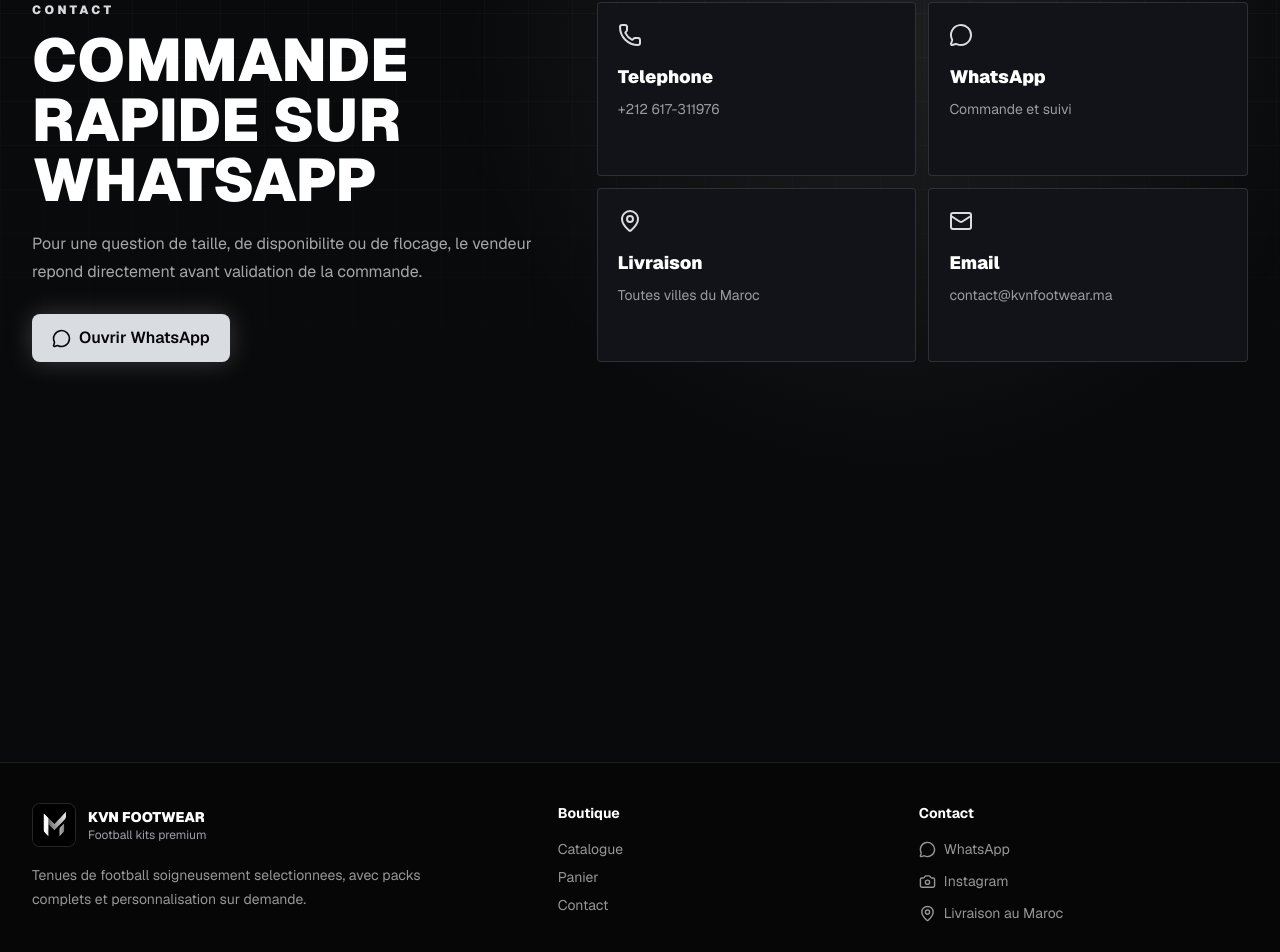
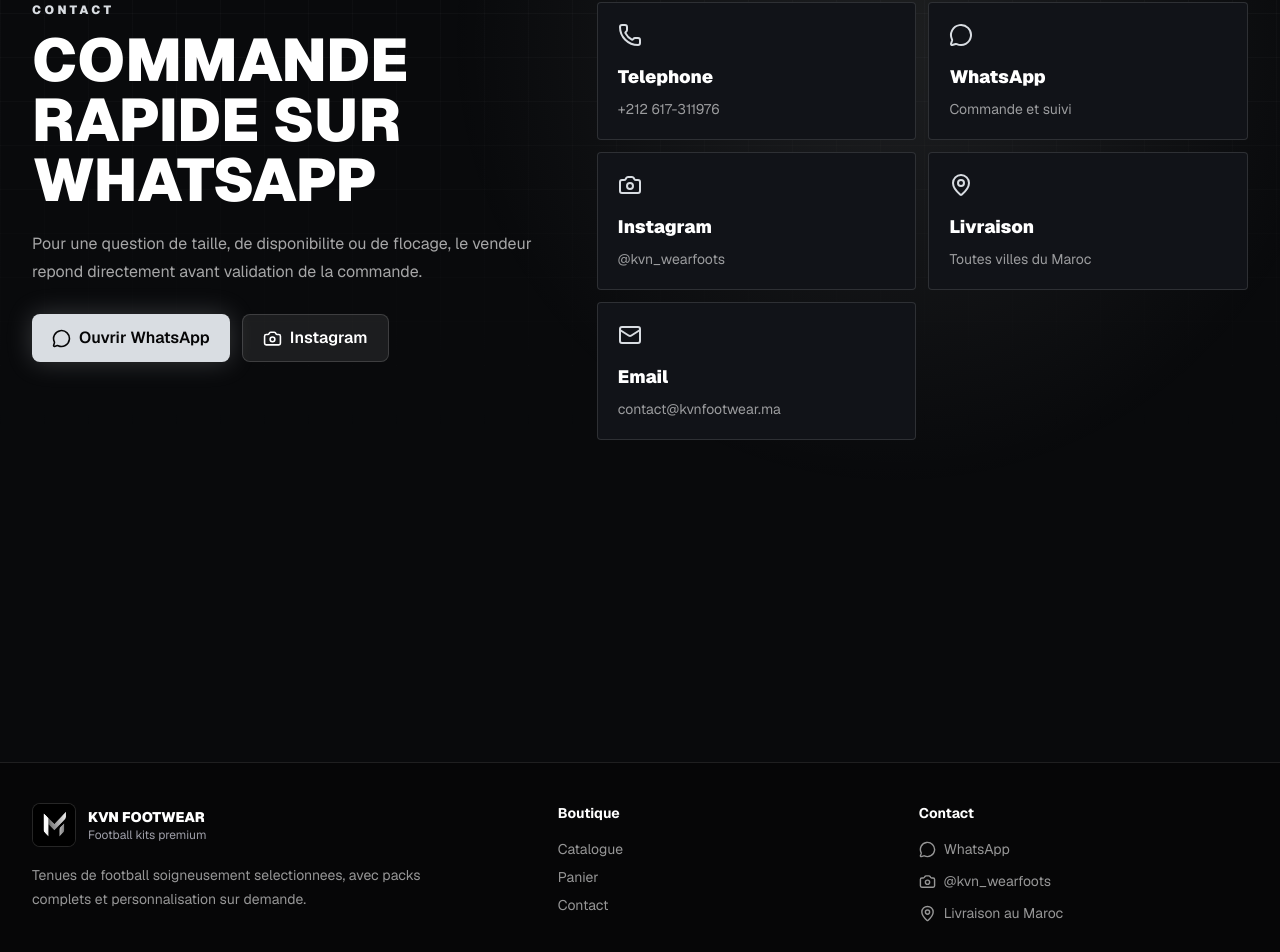
Before and after one commit to Exodiaaaa/jersey-store, a Next.js app: page /contact in a window 1280 px wide. Shown: the part 119-1071 px from the top of the page. Built offline with nearby package versions, Linux system fonts and the light colour scheme.

Commit message:
fix: repair packs, admin protection and add Instagram

```diff
--- a/src/app/contact/page.tsx
+++ b/src/app/contact/page.tsx
@@ -1,5 +1,5 @@
-import { Mail, MapPin, MessageCircle, Phone } from "lucide-react";
-import { whatsappPhoneNumber } from "@/data/catalog";
+import { Camera, Mail, MapPin, MessageCircle, Phone } from "lucide-react";
+import { instagramUrl, whatsappPhoneNumber } from "@/data/catalog";
 import { LinkButton } from "@/components/ui/button";
 
 export default function ContactPage() {
@@ -14,15 +14,22 @@
           Pour une question de taille, de disponibilite ou de flocage, le vendeur repond directement avant
           validation de la commande.
         </p>
-        <LinkButton className="mt-7" href={`https://wa.me/${whatsappPhoneNumber}`} size="lg">
-          <MessageCircle size={19} />
-          Ouvrir WhatsApp
-        </LinkButton>
+        <div className="mt-7 flex flex-wrap gap-3">
+          <LinkButton href={`https://wa.me/${whatsappPhoneNumber}`} size="lg">
+            <MessageCircle size={19} />
+            Ouvrir WhatsApp
+          </LinkButton>
+          <LinkButton href={instagramUrl} rel="noreferrer" size="lg" target="_blank" variant="secondary">
+            <Camera size={19} />
+            Instagram
+          </LinkButton>
+        </div>
       </div>
       <div className="grid gap-3 sm:grid-cols-2">
         {[
           [Phone, "Telephone", "+212 617-311976"],
           [MessageCircle, "WhatsApp", "Commande et suivi"],
+          [Camera, "Instagram", "@kvn_wearfoots"],
           [MapPin, "Livraison", "Toutes villes du Maroc"],
           [Mail, "Email", "contact@kvnfootwear.ma"],
         ].map(([Icon, title, value]) => (
--- a/src/components/cart/cart-view.tsx
+++ b/src/components/cart/cart-view.tsx
@@ -64,6 +64,7 @@
                 <div className="flex items-center gap-2">
                   <div className="inline-flex h-10 items-center rounded-lg border border-white/10 bg-zinc-950">
                     <button
+                      aria-label={`Diminuer la quantite de ${item.productName}`}
                       className="grid h-10 w-9 place-items-center"
                       onClick={() => updateQuantity(item.id, item.quantity - 1)}
                       type="button"
@@ -72,6 +73,7 @@
                     </button>
                     <span className="w-8 text-center text-sm font-bold">{item.quantity}</span>
                     <button
+                      aria-label={`Augmenter la quantite de ${item.productName}`}
                       className="grid h-10 w-9 place-items-center"
                       onClick={() => updateQuantity(item.id, item.quantity + 1)}
                       type="button"
@@ -79,7 +81,13 @@
                       <Plus size={15} />
                     </button>
                   </div>
-                  <Button onClick={() => removeItem(item.id)} size="icon" type="button" variant="danger">
+                  <Button
+                    aria-label={`Supprimer ${item.productName} du panier`}
+                    onClick={() => removeItem(item.id)}
+                    size="icon"
+                    type="button"
+                    variant="danger"
+                  >
                     <Trash2 size={16} />
                   </Button>
                 </div>
--- a/src/components/layout/footer.tsx
+++ b/src/components/layout/footer.tsx
@@ -3,7 +3,7 @@
 import Link from "next/link";
 import { usePathname } from "next/navigation";
 import { Camera, MessageCircle, MapPin } from "lucide-react";
-import { whatsappPhoneNumber } from "@/data/catalog";
+import { instagramUrl, whatsappPhoneNumber } from "@/data/catalog";
 import { Logo } from "@/components/ui/logo";
 
 export function Footer() {
@@ -43,10 +43,15 @@
               <MessageCircle size={17} />
               WhatsApp
             </a>
-            <span className="inline-flex items-center gap-2">
+            <a
+              className="inline-flex items-center gap-2 hover:text-white"
+              href={instagramUrl}
+              rel="noreferrer"
+              target="_blank"
+            >
               <Camera size={17} />
-              Instagram
-            </span>
+              @kvn_wearfoots
+            </a>
             <span className="inline-flex items-center gap-2">
               <MapPin size={17} />
               Livraison au Maroc
--- a/src/components/layout/header.tsx
+++ b/src/components/layout/header.tsx
@@ -3,8 +3,7 @@
 import Link from "next/link";
 import { usePathname } from "next/navigation";
 import { Menu, Search, ShoppingBag, X } from "lucide-react";
-import { useEffect, useState } from "react";
-import { logoutAdmin } from "@/lib/admin-auth";
+import { useState } from "react";
 import { useCart } from "@/lib/cart-context";
 import { buttonClassName } from "@/components/ui/button";
 import { Logo } from "@/components/ui/logo";
@@ -20,12 +19,6 @@
   const pathname = usePathname();
   const [isOpen, setIsOpen] = useState(false);
   const { count } = useCart();
-
-  useEffect(() => {
-    if (!pathname.startsWith("/admin")) {
-      logoutAdmin();
-    }
-  }, [pathname]);
 
   if (pathname.startsWith("/admin")) {
     return null;
--- a/src/data/catalog.ts
+++ b/src/data/catalog.ts
@@ -1,6 +1,7 @@
 import type { Category, Product, Size, Team } from "@/lib/types";
 
 export const whatsappPhoneNumber = "212617311976";
+export const instagramUrl = "https://www.instagram.com/kvn_wearfoots";
 
 export const sizes: Size[] = ["S", "M", "L", "XL", "XXL", "XXXL"];
 
--- a/src/lib/cart-context.tsx
+++ b/src/lib/cart-context.tsx
@@ -50,11 +50,23 @@
 }
 
 export function CartProvider({ children }: PropsWithChildren) {
-  const [items, setItems] = useState<CartItem[]>(() => readStorage<CartItem[]>(CART_KEY, []));
+  const [items, setItems] = useState<CartItem[]>([]);
+  const [isHydrated, setIsHydrated] = useState(false);
 
   useEffect(() => {
-    writeStorage(CART_KEY, items);
-  }, [items]);
+    const frame = window.requestAnimationFrame(() => {
+      setItems(readStorage<CartItem[]>(CART_KEY, []));
+      setIsHydrated(true);
+    });
+
+    return () => window.cancelAnimationFrame(frame);
+  }, []);
+
+  useEffect(() => {
+    if (isHydrated) {
+      writeStorage(CART_KEY, items);
+    }
+  }, [isHydrated, items]);
 
   const addItem = useCallback((input: AddCartItemInput) => {
     const hasFlocking = input.flocking.mode !== "none";
```
Also changed, not shown: src/proxy.ts (renamed from proxy.ts), 2 other files (tests, documents, lock files or other folders).
